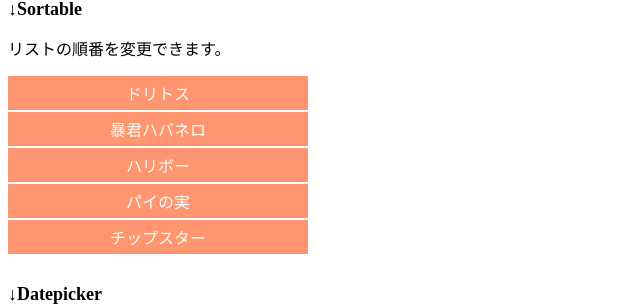
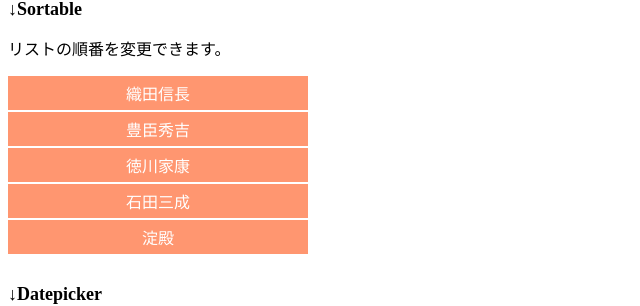
Before and after one commit to athlaliel/kadai_jQuery, a plain HTML site: page 7.2_jQueryUI/index.html in a window 1280 px wide. Shown: the part 388-694 px from the top of the page, without its empty margins (0-640 px from the left). Drawn offline with Linux system fonts and the light colour scheme.

Commit message:
text-change

```diff
--- a/7.2_jQueryUI/index.html
+++ b/7.2_jQueryUI/index.html
@@ -2,7 +2,7 @@
 <html>
 <head>
     <meta charset="utf-8" />
-    <title>jQuery UI</title>
+    <title>jQuery UI test</title>
     <link rel="stylesheet" type="text/css" href="js/jquery-ui-1.12.1/jquery-ui.min.css">
     <style>
         section {
@@ -51,11 +51,11 @@
             <h2>↓Sortable</h2>
             <p>リストの順番を変更できます。</p>
             <ul>
-                <li>ドリトス</li>
-                <li>暴君ハバネロ</li>
-                <li>ハリボー</li>
-                <li>パイの実</li>
-                <li>チップスター</li>
+                <li>織田信長</li>
+                <li>豊臣秀吉</li>
+                <li>徳川家康</li>
+                <li>石田三成</li>
+                <li>淀殿</li>
             </ul>
         </section>
         <section>
```
